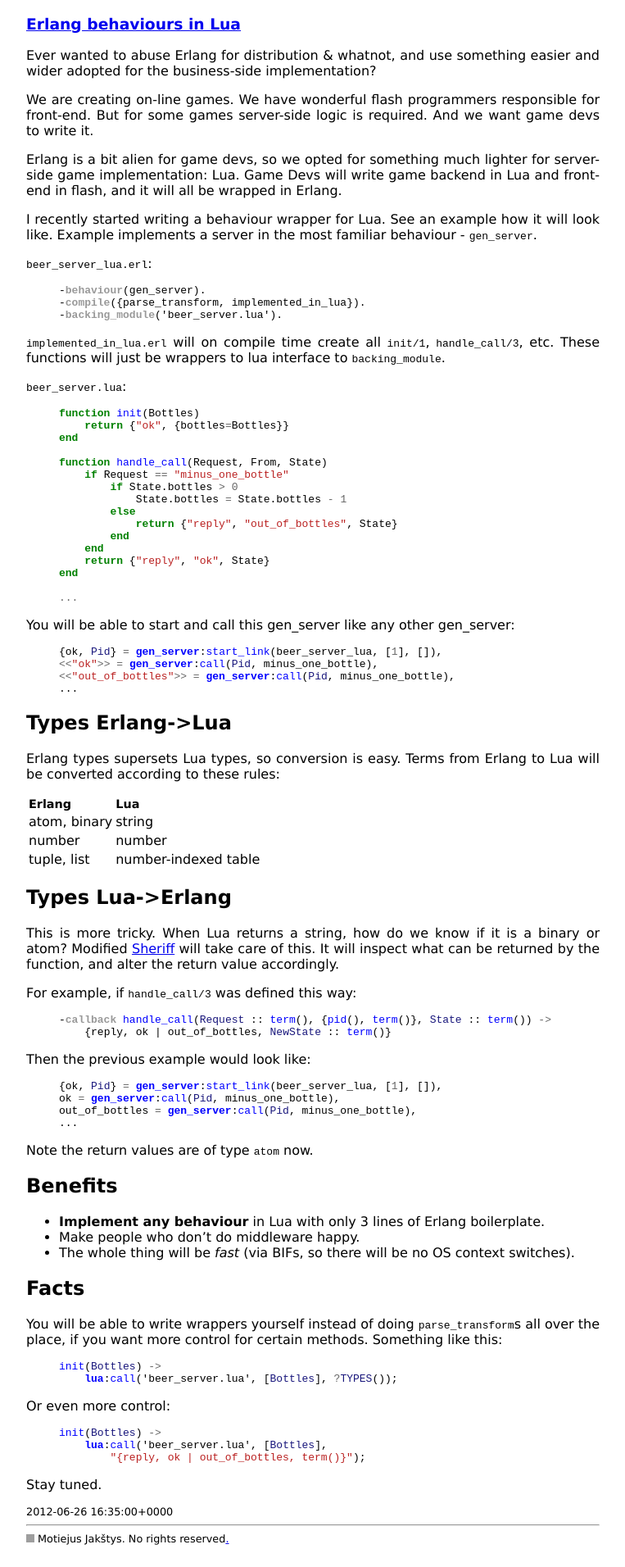
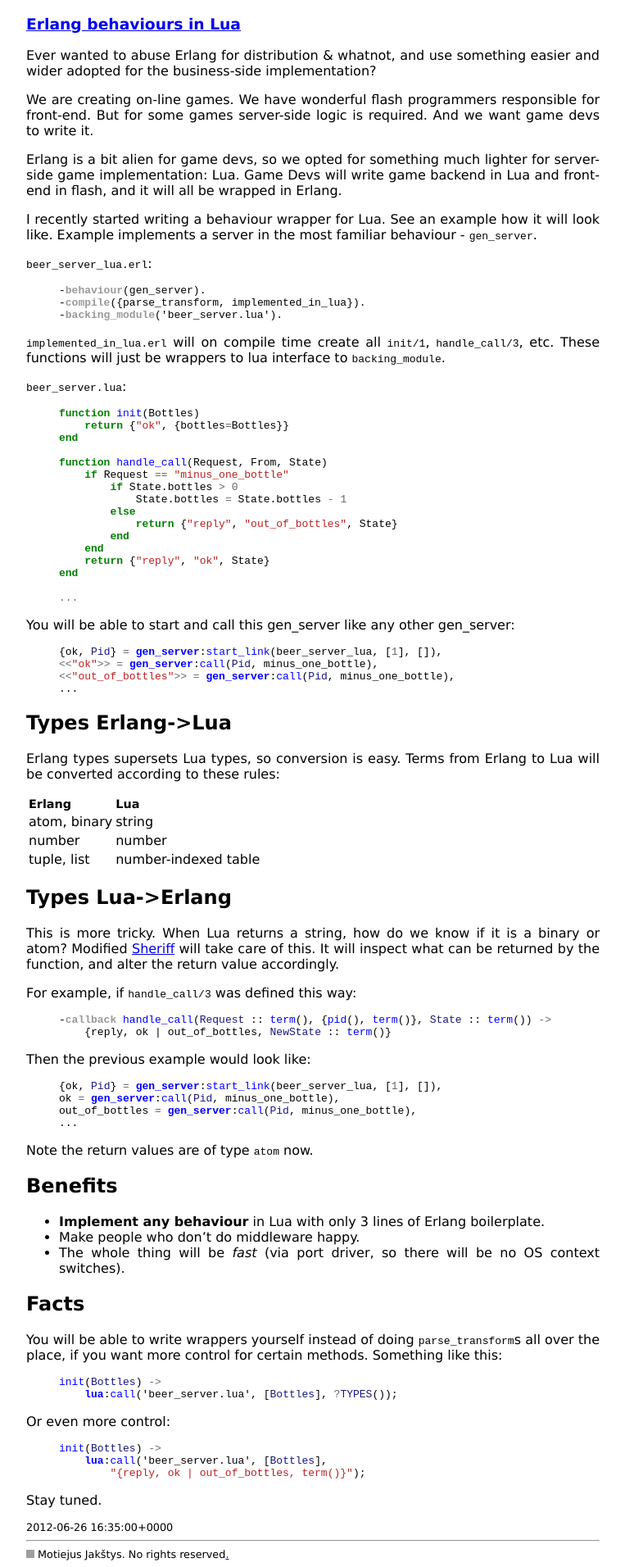
Before and after one commit to Motiejus/motiejus.github.com, a Jekyll site: the page built from _posts/2012-06-26-erlang-behaviours-in-lua.markdown, in a window 1280 px wide. Shown: the whole page at 82% size, without its empty margins (258-1021 px from the left). Built offline with Jekyll 4.4.1, drawn with Linux system fonts in a browser that asks for light colours; grey boxes are pictures that could not be loaded.

Commit message:
Change BIF to Port driver

```diff
--- a/_posts/2012-06-26-erlang-behaviours-in-lua.markdown
+++ b/_posts/2012-06-26-erlang-behaviours-in-lua.markdown
@@ -102,8 +102,8 @@ Benefits
 
 * **Implement any behaviour** in Lua with only 3 lines of Erlang boilerplate.
 * Make people who don't do middleware happy.
-* The whole thing will be _fast_ (via BIFs, so there will be no OS context
-  switches).
+* The whole thing will be _fast_ (via port driver, so there will be no OS
+  context switches).
 
 Facts
 -----
```
